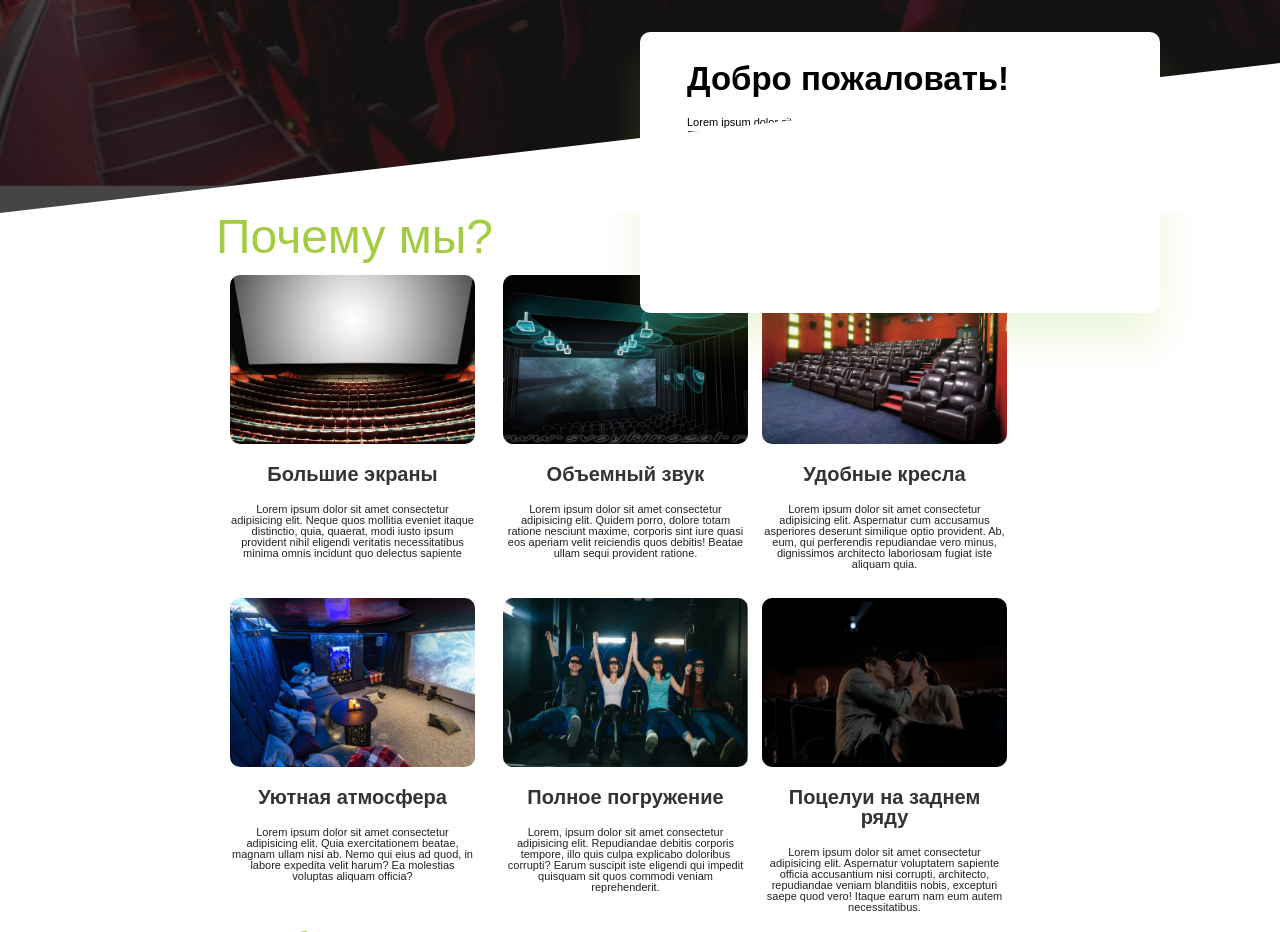
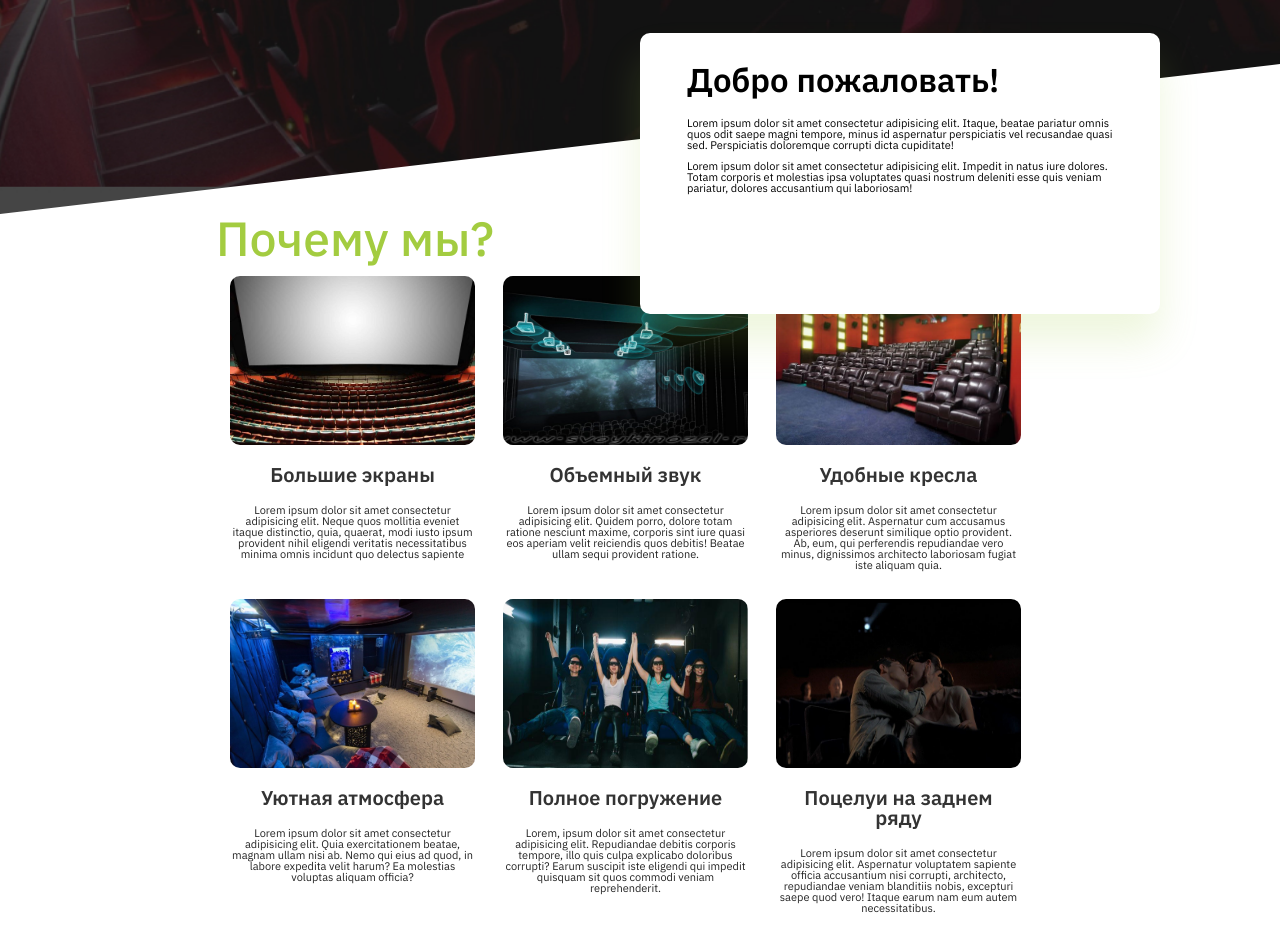
Before and after one commit to dianaalieva/cinematickets, a plain HTML site: page index.html in a window 1280 px wide. Shown: the part 679-1611 px from the top of the page. Drawn offline with Linux system fonts and the light colour scheme; files whose address does not match are found by name; a web font is replaced by a local one.

Commit message:
колонки

```diff
--- a/css/style.css
+++ b/css/style.css
@@ -118,6 +118,7 @@
     position: relative;
     top: 300px;
     left: 50%;
+    z-index: 1;
     background-color: white;
     color: black;
     width: 426px;
@@ -141,11 +142,26 @@
     color: rgba(163, 204, 64, 1);
     ;
   }
+  .cinema__why-row{
+    width: 1124px;
+    display: table;
+    display: flex;
+    flex-wrap: wrap;
+  }
   .cinema__why-float{
+    display: table-cell;
     float: left;
+    max-width: 33,33%;
     padding: 14px;
   }
   .cinema__why-once{
+    display: table-cell;
+    float: left;
+    max-width: 33,33%;
+    padding: 14px;
+  }
+  .cinema__why-once2{
+    float: left;
     padding: 14px;
   }
   .cinema__why-block{
--- a/index.html
+++ b/index.html
@@ -193,6 +193,7 @@
     <section id="why">
       <div class="container">
         <h1 class="cinema__why">Почему мы?</h1>
+        <div class="cinema__why-row">
           <div class="cinema__why-float">
             <div class="cinema__why-block">
               <img class="cinema__why-image"
@@ -227,7 +228,7 @@
               </p>
             </div>
           </div>
-        <div class="cinema__why-once">
+          <div class="cinema__why-float">
             <div class="cinema__why-block">
               <img class="cinema__why-image"
                 src="./images/почему мы3_1.jpg"
@@ -244,6 +245,8 @@
               </p>
             </div>
           </div>
+        </div>
+        <div class="cinema__why-row">
           <div class="cinema__why-float">
             <div class="cinema__why-block">
               <img class="cinema__why-image"
@@ -293,6 +296,7 @@
                 repudiandae veniam blanditiis nobis, excepturi saepe quod vero!
                 Itaque earum nam eum autem necessitatibus.
               </p>
+            </div>
           </div>
         </div>
       </div>
@@ -467,7 +471,7 @@
     </section>
     <div class="gives">
       <div class="gives__surprise">
-        <img src="./images/news 1.jpg">
+        <img src="./images/Group.png">
       </div>
      <div class="container">
         <h2>Подарок каждому!</h2>
```
Also changed, not shown: fonts/IBMPlexSans-Medium.woff (renamed from fonts/IBMPlexSans-Medium_1.woff), fonts/IBMPlexSans-Regular.ttf (renamed from fonts/IBMPlexSans-Regular_1.ttf), fonts/IBMPlexSans-Regular.woff (renamed from fonts/IBMPlexSans-Regular_1.woff), fonts/IBMPlexSans-Regular.woff2 (renamed from fonts/IBMPlexSans-Regular_1.woff2), fonts/IBMPlexSans-SemiBold.ttf (renamed from fonts/IBMPlexSans-SemiBold_1.ttf), fonts/IBMPlexSans-SemiBold.woff (renamed from fonts/IBMPlexSans-SemiBold_1.woff), fonts/IBMPlexSans-SemiBold.woff2 (renamed from fonts/IBMPlexSans-SemiBold_1.woff2), images/Group.png (added). Lines whose indentation alone changed are shown as unchanged.
